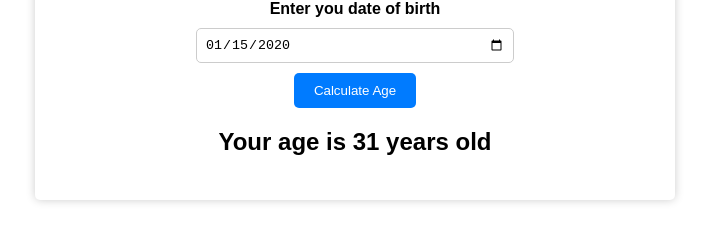
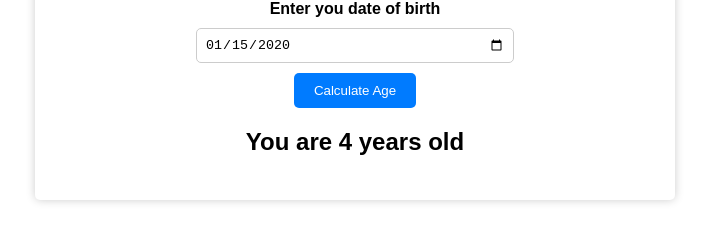
Before and after one commit to RajanHimang/age-calculator, a plain HTML site: page index.html in a window 1280 px wide. Both pictures are taken after typing "2020-01-15" into the empty fields and a click on the button "Calculate Age". Shown: the part 152-394 px from the top of the page, without its empty margins (285-994 px from the left). Drawn offline with Linux system fonts and the light colour scheme.

Commit message:
Added Javascript

```diff
--- a/index.html
+++ b/index.html
@@ -15,7 +15,7 @@
       <label for="birthday">Enter you date of birth</label>
       <input type="date" id="birthday" name="birthday">
       <button id="btn">Calculate Age</button>
-      <p id="result">Your age is 31 years old</p>
+      <p id="result">You are 31 years old</p>
     </div>
   </div>
   <script src="script.js"></script>
--- a/script.js
+++ b/script.js
@@ -1,7 +1,45 @@
 const btnEl = document.getElementById("btn");
+const birthdayEl = document.getElementById("birthday");
+const resultEl = document.getElementById("result");
+
+const currentDate = new Date();
 
 const calculateAge = function () {
-  console.log("click");
+  const birthdayValue = birthdayEl.value;
+  //   console.log(birthdayValue);
+  if (!birthdayValue) {
+    alert(`Please enter date of birth!`);
+  } else {
+    const age = getAge(birthdayValue);
+    if (age >= 0) {
+      resultEl.innerText = `You are ${age} ${age > 1 ? "years" : "year"} old`;
+    } else {
+      resultEl.innerText = `Please enter the valid birthdate!`;
+    }
+  }
+};
+
+const getAge = function (birthdayValue) {
+  const birthDate = new Date(birthdayValue);
+
+  const { curYear, curMonth, curDate } = {
+    curYear: currentDate.getFullYear(),
+    curMonth: currentDate.getMonth() + 1,
+    curDate: currentDate.getDate(),
+  };
+
+  const { year, month, date } = {
+    year: birthDate.getFullYear(),
+    month: birthDate.getMonth() + 1,
+    date: birthDate.getDate(),
+  };
+
+  //   console.log(year, month, date);
+
+  let age = curYear - year;
+  if (curMonth < month || (curMonth === month && curDate < date)) age--;
+
+  return age;
 };
 
 btnEl?.addEventListener("click", calculateAge);
```
